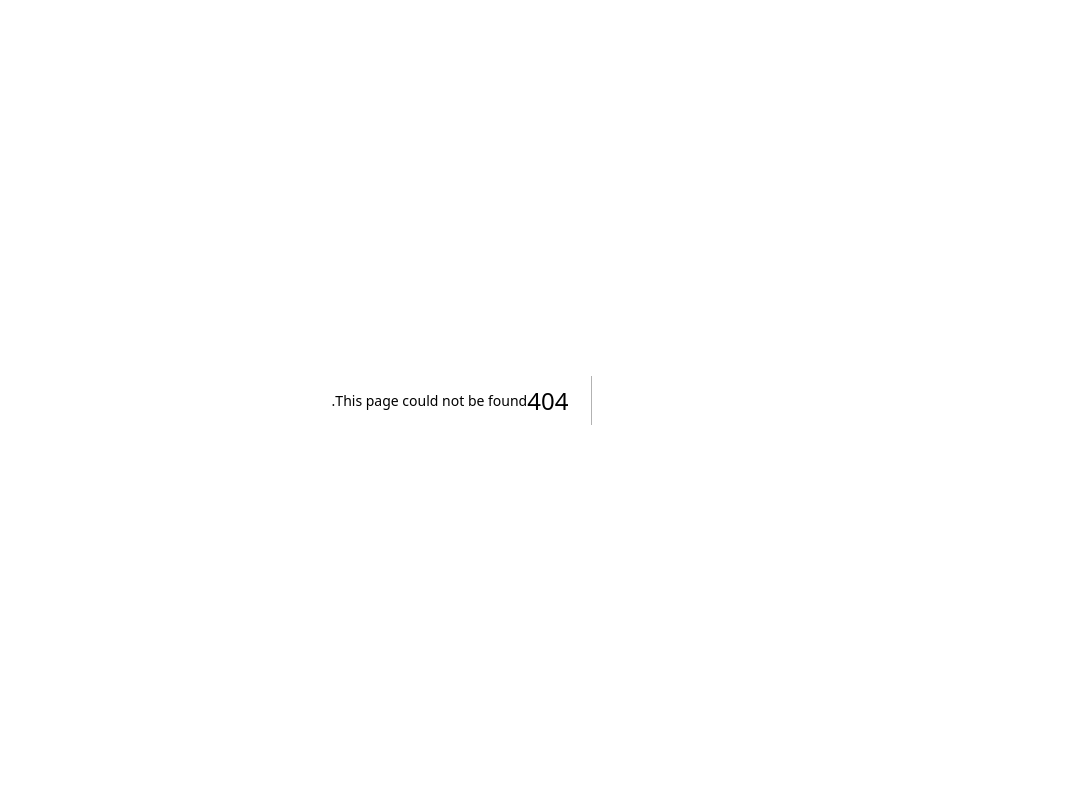
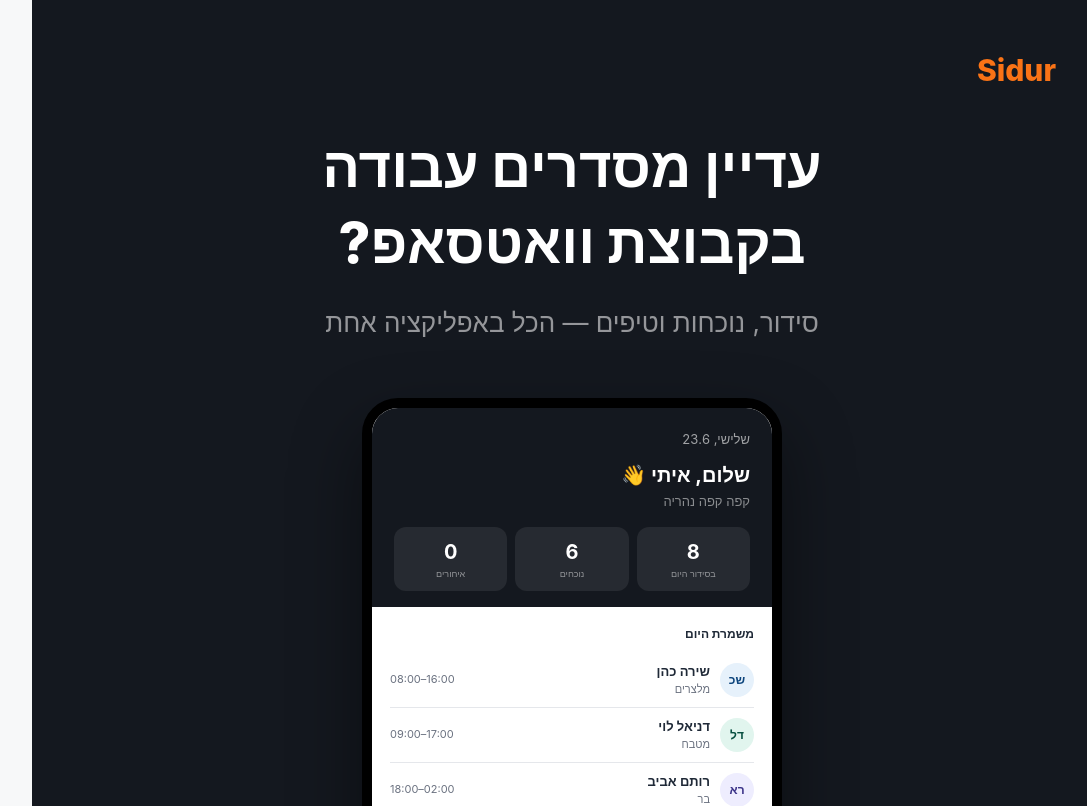
Before and after one commit to sidurtay/sidur, a Next.js app: page /marketing/post1 in a window 1280 px wide. Before the commit this address had no page. Shown: the top 806 px of the page, without its empty margins (168-1255 px from the left). Built offline with nearby package versions, Linux system fonts and the light colour scheme.

Commit message:
Add marketing post mockup pages (Instagram-style creative assets) for the new design

```diff
--- /dev/null
+++ b/src/app/marketing/post1/page.tsx
@@ -0,0 +1,62 @@
+export default function Post1() {
+  return (
+    <div style={{
+      width: 1080, height: 1080, background: "#14181F",
+      display: "flex", flexDirection: "column", alignItems: "center",
+      fontFamily: "-apple-system, 'Segoe UI', Arial, sans-serif",
+      direction: "rtl", position: "relative", overflow: "hidden",
+    }}>
+      <div style={{ position: "absolute", top: 48, right: 56, display: "flex", alignItems: "center", gap: 10 }}>
+        <span style={{ fontSize: 30, fontWeight: 800, color: "#F97316" }}>Sidur</span>
+      </div>
+
+      <div style={{ marginTop: 130, padding: "0 90px", textAlign: "center" }}>
+        <p style={{ fontSize: 56, fontWeight: 800, color: "#fff", lineHeight: 1.35, margin: 0 }}>
+          עדיין מסדרים עבודה<br />בקבוצת וואטסאפ?
+        </p>
+        <p style={{ fontSize: 26, color: "rgba(255,255,255,0.55)", marginTop: 22 }}>
+          סידור, נוכחות וטיפים — הכל באפליקציה אחת
+        </p>
+      </div>
+
+      <div style={{
+        marginTop: 56, width: 420, height: 560, background: "#fff",
+        borderRadius: 36, border: "10px solid #000", boxShadow: "0 30px 70px rgba(0,0,0,0.45)",
+        overflow: "hidden", position: "relative",
+      }}>
+        <div style={{ background: "#14181F", padding: "22px 22px 16px" }}>
+          <p style={{ color: "rgba(255,255,255,0.6)", fontSize: 13, margin: "0 0 10px", textAlign: "right" }}>שלישי, 23.6</p>
+          <p style={{ color: "#fff", fontSize: 20, fontWeight: 700, margin: 0, textAlign: "right" }}>שלום, איתי 👋</p>
+          <p style={{ color: "rgba(255,255,255,0.5)", fontSize: 13, margin: "2px 0 16px", textAlign: "right" }}>קפה קפה נהריה</p>
+          <div style={{ display: "flex", gap: 8 }}>
+            {[["8", "בסידור היום"], ["6", "נוכחים"], ["0", "איחורים"]].map(([n, l]) => (
+              <div key={l} style={{ flex: 1, background: "rgba(255,255,255,0.08)", borderRadius: 12, padding: "10px 4px", textAlign: "center" }}>
+                <p style={{ color: "#fff", fontSize: 20, fontWeight: 700, margin: 0 }}>{n}</p>
+                <p style={{ color: "rgba(255,255,255,0.5)", fontSize: 9, margin: 0 }}>{l}</p>
+              </div>
+            ))}
+          </div>
+        </div>
+        <div style={{ padding: "18px 18px 0" }}>
+          <p style={{ fontSize: 12, fontWeight: 700, color: "#1F2937", margin: "0 0 10px", textAlign: "right" }}>משמרת היום</p>
+          {[
+            ["שירה כהן", "מלצרים", "08:00–16:00", "#E6F1FB", "#0C447C"],
+            ["דניאל לוי", "מטבח", "09:00–17:00", "#E1F5EE", "#085041"],
+            ["רותם אביב", "בר", "18:00–02:00", "#EEEDFE", "#3C3489"],
+          ].map(([name, role, time, bg, fg]) => (
+            <div key={name as string} style={{ display: "flex", alignItems: "center", gap: 10, padding: "9px 0", borderBottom: "1px solid #E5E7EB" }}>
+              <div style={{ width: 34, height: 34, borderRadius: "50%", background: bg, color: fg, display: "flex", alignItems: "center", justifyContent: "center", fontSize: 12, fontWeight: 700, flexShrink: 0 }}>
+                {(name as string).split(" ").map(w => w[0]).join("")}
+              </div>
+              <div style={{ flex: 1, textAlign: "right" }}>
+                <p style={{ fontSize: 13, fontWeight: 600, margin: 0, color: "#1F2937" }}>{name}</p>
+                <p style={{ fontSize: 11, color: "#6B7280", margin: 0 }}>{role}</p>
+              </div>
+              <p style={{ fontSize: 11, color: "#6B7280", margin: 0, direction: "ltr" }}>{time}</p>
+            </div>
+          ))}
+        </div>
+      </div>
+    </div>
+  );
+}
--- /dev/null
+++ b/src/app/marketing/post2/page.tsx
@@ -0,0 +1,42 @@
+export default function Post2() {
+  return (
+    <div style={{
+      width: 1080, height: 1080, background: "#F97316",
+      display: "flex", flexDirection: "column", alignItems: "center",
+      fontFamily: "-apple-system, 'Segoe UI', Arial, sans-serif",
+      direction: "rtl", position: "relative", overflow: "hidden",
+    }}>
+      <div style={{ position: "absolute", top: 48, right: 56 }}>
+        <span style={{ fontSize: 30, fontWeight: 800, color: "#14181F" }}>Sidur</span>
+      </div>
+
+      <div style={{ marginTop: 130, padding: "0 90px", textAlign: "center" }}>
+        <p style={{ fontSize: 54, fontWeight: 800, color: "#14181F", lineHeight: 1.35, margin: 0 }}>
+          עוזר AI שעונה לעובדים<br />שלך — בלי שתזיז אצבע
+        </p>
+        <p style={{ fontSize: 26, color: "rgba(20,24,31,0.7)", marginTop: 22 }}>
+          שעות עבודה, החלפת משמרת, בקשת חופש — הכל בצ׳אט
+        </p>
+      </div>
+
+      <div style={{
+        marginTop: 50, width: 420, height: 580, background: "#14181F",
+        borderRadius: 36, border: "10px solid #000", boxShadow: "0 30px 70px rgba(0,0,0,0.35)",
+        overflow: "hidden", padding: 22, display: "flex", flexDirection: "column", gap: 14,
+      }}>
+        <div style={{ display: "flex", alignItems: "center", justifyContent: "center", gap: 8, paddingBottom: 10, borderBottom: "1px solid rgba(232,240,255,0.12)" }}>
+          <span style={{ color: "#e8f0ff", fontSize: 15, fontWeight: 700 }}>AI · Sidur עוזר</span>
+        </div>
+        <div style={{ alignSelf: "flex-end", background: "#e8f0ff", color: "#14181F", borderRadius: 16, padding: "12px 16px", fontSize: 14, maxWidth: "85%" }}>
+          שלום! איך אפשר לעזור? אפשר לשאול אותי על שעות עבודה, משמרות קרובות, או לבקש החלפה / היעדרות.
+        </div>
+        <div style={{ alignSelf: "flex-start", background: "rgba(232,240,255,0.1)", color: "#e8f0ff", borderRadius: 16, padding: "12px 16px", fontSize: 14 }}>
+          אני רוצה לבקש חופש ב-1.7 כי יש לי חתונה
+        </div>
+        <div style={{ alignSelf: "flex-end", background: "#e8f0ff", color: "#14181F", borderRadius: 16, padding: "12px 16px", fontSize: 14, maxWidth: "85%" }}>
+          שלחתי למנהל בקשת היעדרות לתאריך 1.7 (יש לי חתונה). תקבל/י עדכון כשהיא תיענה. ✓
+        </div>
+      </div>
+    </div>
+  );
+}
--- /dev/null
+++ b/src/app/marketing/post3/page.tsx
@@ -0,0 +1,59 @@
+export default function Post3() {
+  return (
+    <div style={{
+      width: 1080, height: 1080, background: "#FFFFFF",
+      display: "flex", flexDirection: "column", alignItems: "center",
+      fontFamily: "-apple-system, 'Segoe UI', Arial, sans-serif",
+      direction: "rtl", position: "relative", overflow: "hidden",
+    }}>
+      <div style={{ position: "absolute", top: 48, right: 56 }}>
+        <span style={{ fontSize: 30, fontWeight: 800, color: "#F97316" }}>Sidur</span>
+      </div>
+
+      <div style={{ marginTop: 130, padding: "0 90px", textAlign: "center" }}>
+        <p style={{ fontSize: 56, fontWeight: 800, color: "#1F2937", lineHeight: 1.35, margin: 0 }}>
+          נגמר הזמן שמחשבים<br />טיפים על דף
+        </p>
+        <p style={{ fontSize: 26, color: "#6B7280", marginTop: 22 }}>
+          חלוקה אוטומטית לפי שעות — בוקר וערב בנפרד
+        </p>
+      </div>
+
+      <div style={{
+        marginTop: 56, width: 420, height: 560, background: "#fff",
+        borderRadius: 36, border: "10px solid #14181F", boxShadow: "0 30px 70px rgba(0,0,0,0.18)",
+        overflow: "hidden", position: "relative",
+      }}>
+        <div style={{ background: "#F97316", padding: "16px 18px", display: "flex", justifyContent: "space-between", alignItems: "center" }}>
+          <span style={{ color: "rgba(255,255,255,0.85)", fontSize: 12 }}>עד 16:00</span>
+          <span style={{ color: "#fff", fontSize: 15, fontWeight: 700 }}>משמרת בוקר</span>
+        </div>
+        <div style={{ padding: "16px 18px", borderBottom: "1px solid #E5E7EB", display: "flex", alignItems: "center", gap: 8 }}>
+          <span style={{ fontSize: 28, fontWeight: 800, color: "#1F2937" }}>₪920</span>
+          <span style={{ marginRight: "auto", background: "#F3F4F6", color: "#1F2937", fontSize: 11, fontWeight: 700, padding: "4px 10px", borderRadius: 20 }}>3 עובדים · 24 ש׳</span>
+        </div>
+        {[
+          ["שירה כהן", "08:00–16:00 · 8.0 ש׳", "₪307", "47%", "#E6F1FB", "#0C447C"],
+          ["דניאל לוי", "09:00–17:00 · 8.0 ש׳", "₪307", "33%", "#E1F5EE", "#085041"],
+          ["מיכל שרון", "12:00–16:00 · 4.0 ש׳", "₪153", "20%", "#F1EFE8", "#444441"],
+        ].map(([name, time, amount, pct, bg, fg]) => (
+          <div key={name as string} style={{ display: "flex", alignItems: "center", padding: "14px 18px", borderBottom: "1px solid #E5E7EB" }}>
+            <div style={{ minWidth: 56, textAlign: "left" }}>
+              <p style={{ fontSize: 15, fontWeight: 800, color: "#15803D", margin: 0 }}>{amount}</p>
+              <p style={{ fontSize: 10, color: "#9CA3AF", margin: 0 }}>{pct}</p>
+            </div>
+            <div style={{ flex: 1, textAlign: "right", marginRight: 12 }}>
+              <div style={{ display: "flex", alignItems: "center", gap: 8, justifyContent: "flex-end" }}>
+                <p style={{ fontSize: 14, fontWeight: 600, margin: 0, color: "#1F2937" }}>{name}</p>
+                <div style={{ width: 26, height: 26, borderRadius: "50%", background: bg, color: fg, display: "flex", alignItems: "center", justifyContent: "center", fontSize: 10, fontWeight: 700 }}>
+                  {(name as string).split(" ").map(w => w[0]).join("")}
+                </div>
+              </div>
+              <p style={{ fontSize: 10, color: "#6B7280", margin: "2px 0 0", direction: "ltr" }}>{time}</p>
+            </div>
+          </div>
+        ))}
+      </div>
+    </div>
+  );
+}
```
